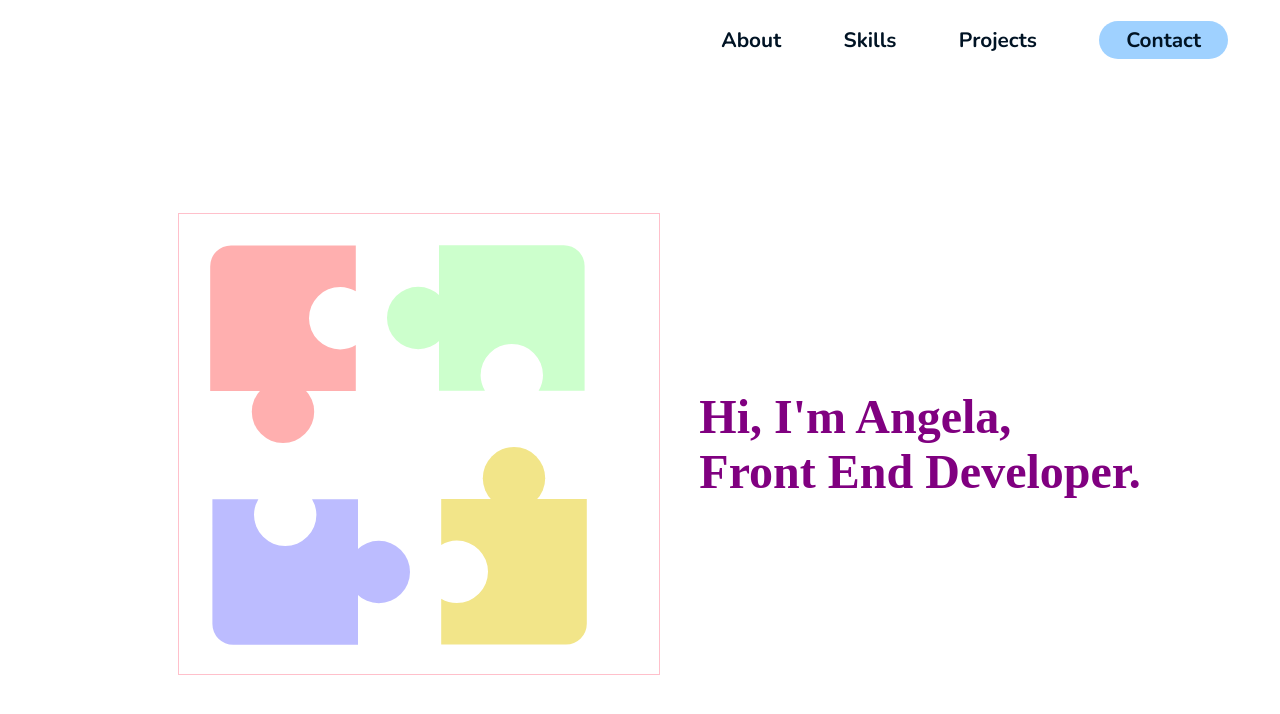
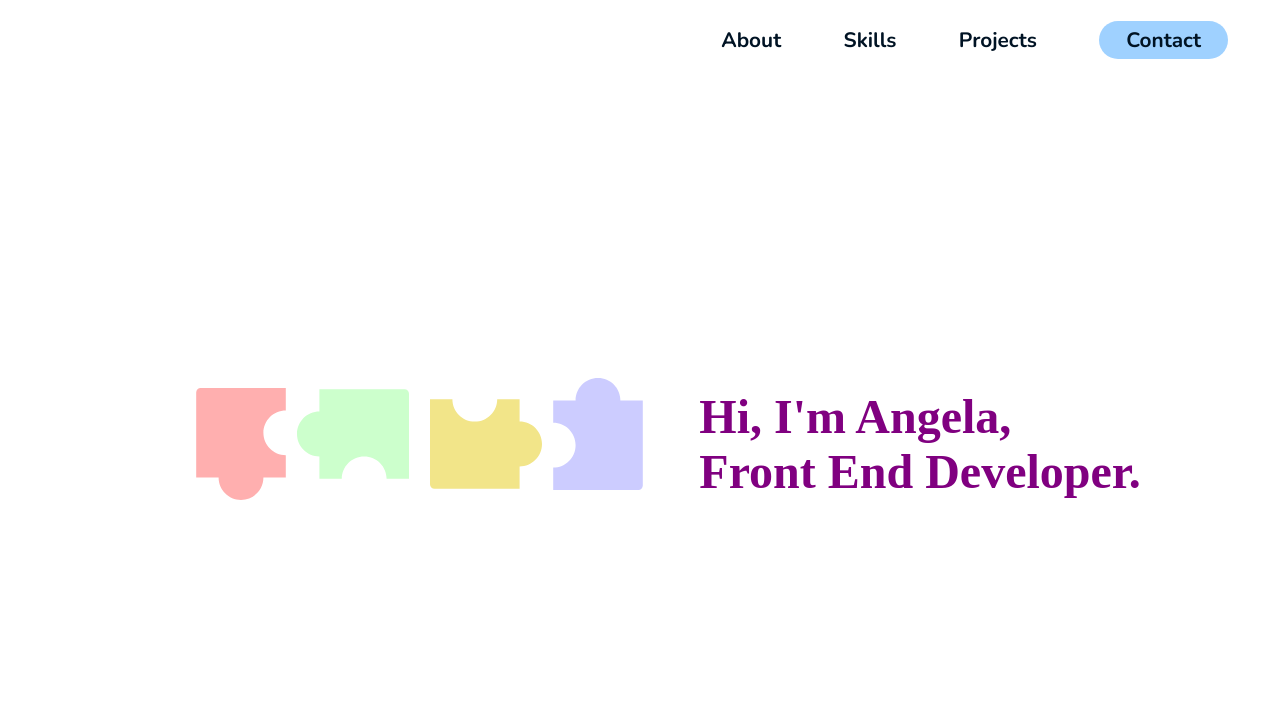
Before and after one commit to ang-riv/portfolio, a React (Create React App) app: page / in a window 1280 px wide. Shown: the top 714 px of the page. Built offline with nearby package versions, Linux system fonts and the light colour scheme; a web font is replaced by a local one.

Commit message:
Changed intro puzzle pieces to custom SVGS

```diff
--- a/src/Icons.js
+++ b/src/Icons.js
@@ -6,6 +6,10 @@ import reactPiece from "./assets/reactPiece.svg";
 import bootstrapPiece from "./assets/bootstrapPiece.svg";
 import githubPiece from "./assets/githubPiece.svg";
 import useWindowSize from "./useWindowSize";
+import piece1 from "./assets/piece1.svg";
+import piece2 from "./assets/piece2.svg";
+import piece3 from "./assets/piece3.svg";
+import piece4 from "./assets/piece4.svg";
 
 // single puzzle piece for intro puzzle
 export function ColorPieces(props) {
@@ -56,6 +60,33 @@ export function Puzzle(props) {
           transform: "rotate(-90deg)",
           marginBottom: "1.3em",
         }}
+      />
+    </>
+  );
+}
+
+export function Puzzle2(props) {
+  const size = useWindowSize();
+  function puzzleSize() {
+    return size.width > 480 ? "13em" : "40em";
+  }
+  const style = {
+    size: puzzleSize(),
+  };
+  return (
+    <>
+      <img src={piece1} style={{ height: "7em", width: "7em" }} />
+      <img
+        src={piece2}
+        style={{ height: "7em", width: "7em", marginBottom: "1.2em" }}
+      />
+      <img
+        src={piece3}
+        style={{ height: "7em", width: "7em", marginLeft: "1.3em" }}
+      />
+      <img
+        src={piece4}
+        style={{ height: "7em", width: "7em", marginBottom: "1.3em" }}
       />
     </>
   );
--- a/src/IntroSection.js
+++ b/src/IntroSection.js
@@ -1,5 +1,5 @@
 import React from "react";
-import { Puzzle } from "./Icons";
+import { Puzzle, Puzzle2 } from "./Icons";
 const IntroSection = React.forwardRef((props, ref) => {
   // puzzle colors
   const color1 = "#FFAFAF";
@@ -9,15 +9,9 @@ const IntroSection = React.forwardRef((props, ref) => {
 
   return (
     <section ref={ref} id="introSection" className="introSection">
-      <figure className="introPuzzleSize" style={{ outline: "1px solid pink" }}>
+      <figure className="intro-puzzle-container">
         {/* destructure (?) into props */}
-        <Puzzle
-          color1={color1}
-          color2={color2}
-          color3={color3}
-          color4={color4}
-          size="13em"
-        />
+        <Puzzle2 />
       </figure>
 
       <h1>
--- a/src/style.css
+++ b/src/style.css
@@ -164,9 +164,13 @@ button {
   align-items: center;
 }
 
-.introPuzzleSize {
+.intro-puzzle-container {
   height: 28.75em;
   width: 30em;
+  display: flex;
+  justify-content: center;
+  align-items: center;
+  flex-flow: row wrap;
 }
 
 /** about section styles **/
@@ -333,9 +337,10 @@ button {
     font-size: 1.8em;
   }
 
-  .introPuzzleSize {
-    height: 2em;
-    width: 2em;
+  .intro-puzzle-container {
+    height: 245px;
+    width: 245px;
+    margin-left: 2em;
   }
 
   /* about section container */
```
